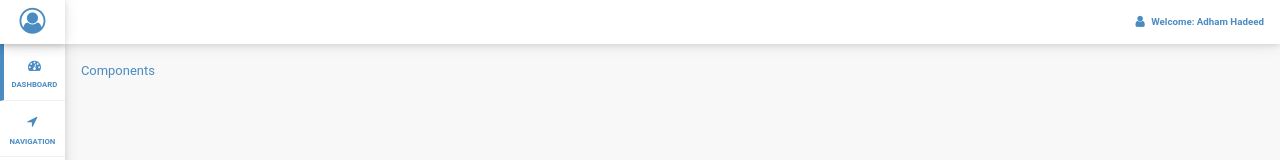
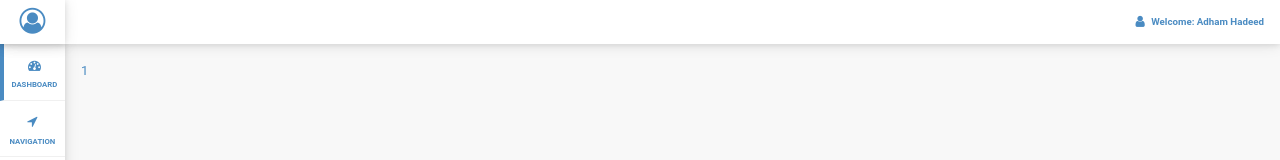
Before and after one commit to adhamhadeed/crm-react, a React (Create React App) app: page /studio/components/1 in a window 1280 px wide. Shown: the top 160 px of the page. Built offline with nearby package versions, Linux system fonts and the light colour scheme.

Commit message:
history manage in side nav

```diff
--- a/src/components/common/sidenav/SideNav.jsx
+++ b/src/components/common/sidenav/SideNav.jsx
@@ -1,14 +1,13 @@
 import React, { useEffect, useRef, useState } from "react";
-import { useParams } from "react-router-dom";
-import { useHistory } from "react-router-dom";
+import { withRouter, useParams } from "react-router-dom";
 import SideNavSlider from "./SideNavSlider";
 import SideNavList from "./SideNavList";
 import { useGlobalContext } from "../../../context/SideNavContext";
 
-const SideNav = (props) => {
+const SideNav = ({ history, match }) => {
+  console.log(history);
   console.log("sidenav");
   const sliderRef = useRef(null);
-  const history = useHistory();
   const {
     setView: setIsSiteView,
     isSiteView,
@@ -52,7 +51,6 @@ const SideNav = (props) => {
 
   const [toggleSlider, setToggleSlider] = useState(false);
   const onHistoryPathChanged = () => {
-    console.log("datachanged");
     setIsSiteView(
       !(
         history.location.pathname &&
@@ -62,6 +60,7 @@ const SideNav = (props) => {
   };
 
   useEffect(() => {
+    console.log("onHistoryPathChanged");
     onHistoryPathChanged();
     // eslint-disable-next-line react-hooks/exhaustive-deps
   }, [history.location.pathname]);
@@ -133,4 +132,4 @@ const SideNav = (props) => {
     </>
   );
 };
-export default SideNav;
+export default withRouter(SideNav);
--- a/src/components/studio/pages/Components.jsx
+++ b/src/components/studio/pages/Components.jsx
@@ -1,7 +1,9 @@
 import React from "react";
+import { useParams } from "react-router-dom";
 
-const Components = () => {
-  return <div>Components</div>;
+const Components = (props) => {
+  const { id } = useParams();
+  return <div>{id}</div>;
 };
 
 export default Components;
```
